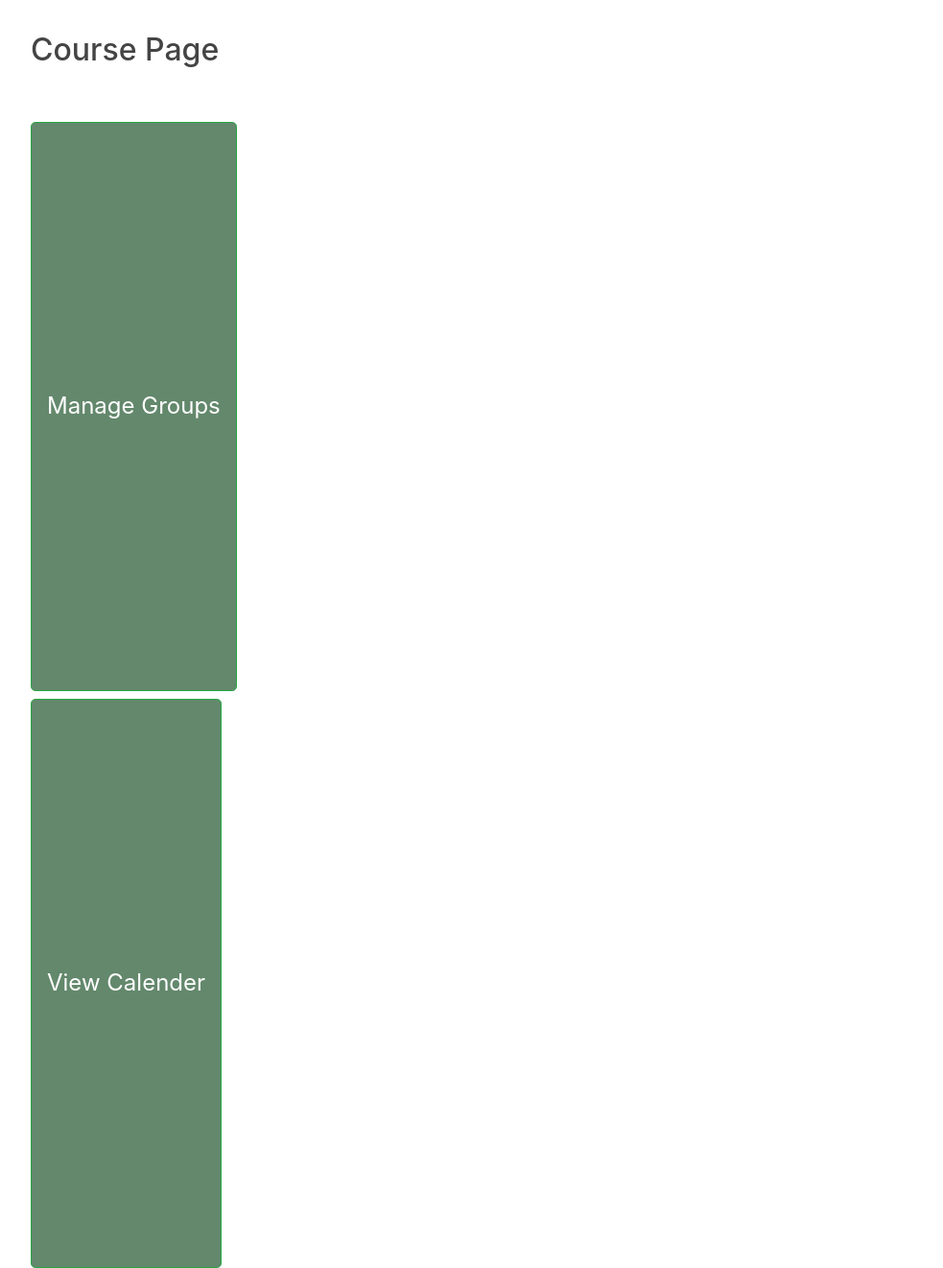
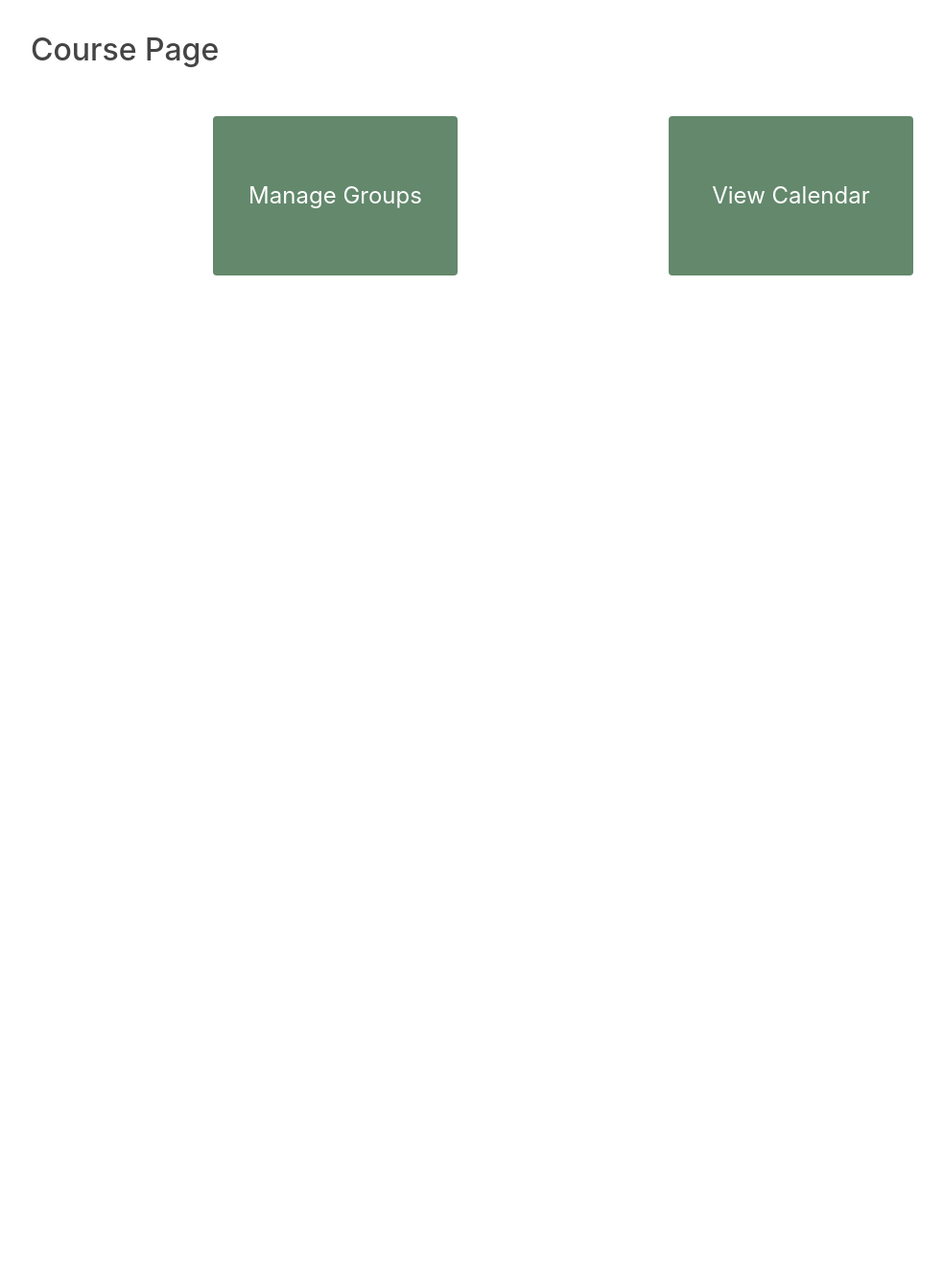
Before and after one commit to tejasipalkar/SER_517_Software_Factory_group5, a Flask app: template instructorTool/templates/course_page.html in a window 1280 px wide. Shown: the part 56-1377 px from the top of the page at 96% size, without its empty margins (53-1036 px from the left). After the commit the page ends 343 px from the top, so only its background shows below. Run offline with Flask 2, Linux system fonts and the light colour scheme; the template is opened without the code that fills it, so the values that code supplies are empty; some libraries are stand-ins or nearby versions.

Commit message:
Task #218 #219, modify course page UI

```diff
--- a/instructorTool/templates/course_page.html
+++ b/instructorTool/templates/course_page.html
@@ -5,18 +5,17 @@
 <meta charset="utf-8">
 <meta name="viewport" content="width=device-width, initial-scale=1">
 <link rel="stylesheet" href="https://maxcdn.bootstrapcdn.com/bootstrap/4.3.1/css/bootstrap.min.css">
-<script src="https://ajax.googleapis.com/ajax/libs/jquery/3.3.1/jquery.min.js"></script>
-<script src="https://cdnjs.cloudflare.com/ajax/libs/popper.js/1.14.7/umd/popper.min.js"></script>
 <script src="https://maxcdn.bootstrapcdn.com/bootstrap/4.3.1/js/bootstrap.min.js"></script>
 
 <div id="container-2">
 	<h2>Course Page</h2>
-	<div id ="btn-links">
-		<button type="button" class="btn btn-success btn-lg btn-block" id="btn-grp" onclick ="window.location.href='{{ url_for('group')}}'">Manage Groups</button>
-    	<button type="button" class="btn btn-success btn-lg btn-block" id ="btn-cal" onclick ="window.location.href='{{ url_for('cal')}}'">
-    		View Calender
-    	</button>
-
+	<div class="row" style="margin-top: 50px">
+		<div class="col-sm-3 offset-sm-2">
+			<button class="btn" id="btn-grp" onclick ="window.location.href='{{ url_for('group')}}'">Manage Groups</button>
+		</div>
+		<div class="col-sm-3 offset-sm-2">
+				<button class="btn" id ="btn-cal" onclick ="window.location.href='{{ url_for('cal')}}'">View Calendar</button>
+		</div>
 	</div>
 </div>
  {% endblock content %}
```
Also changed, not shown: instructorTool/static/css/calendar.css (+9 -0 lines).
